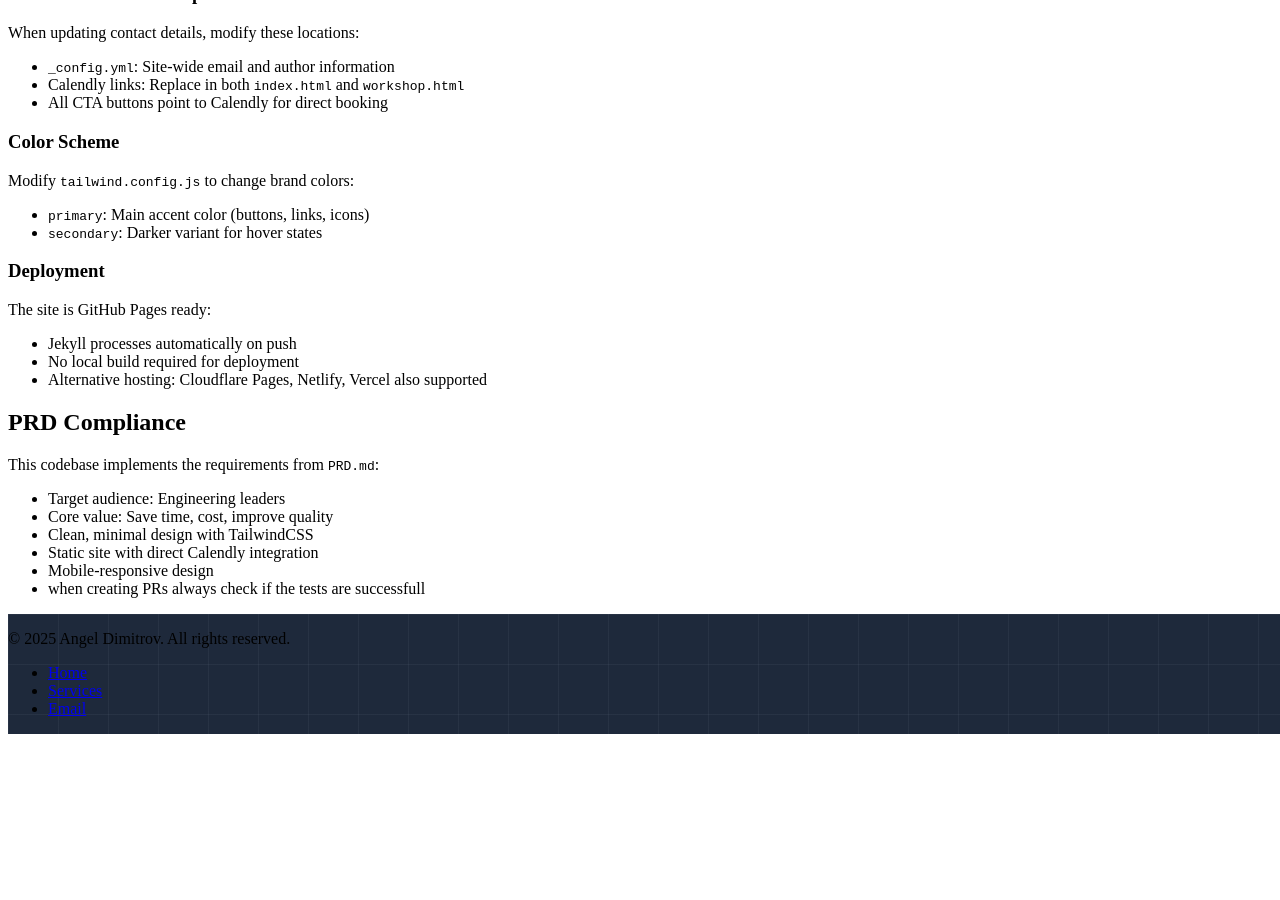
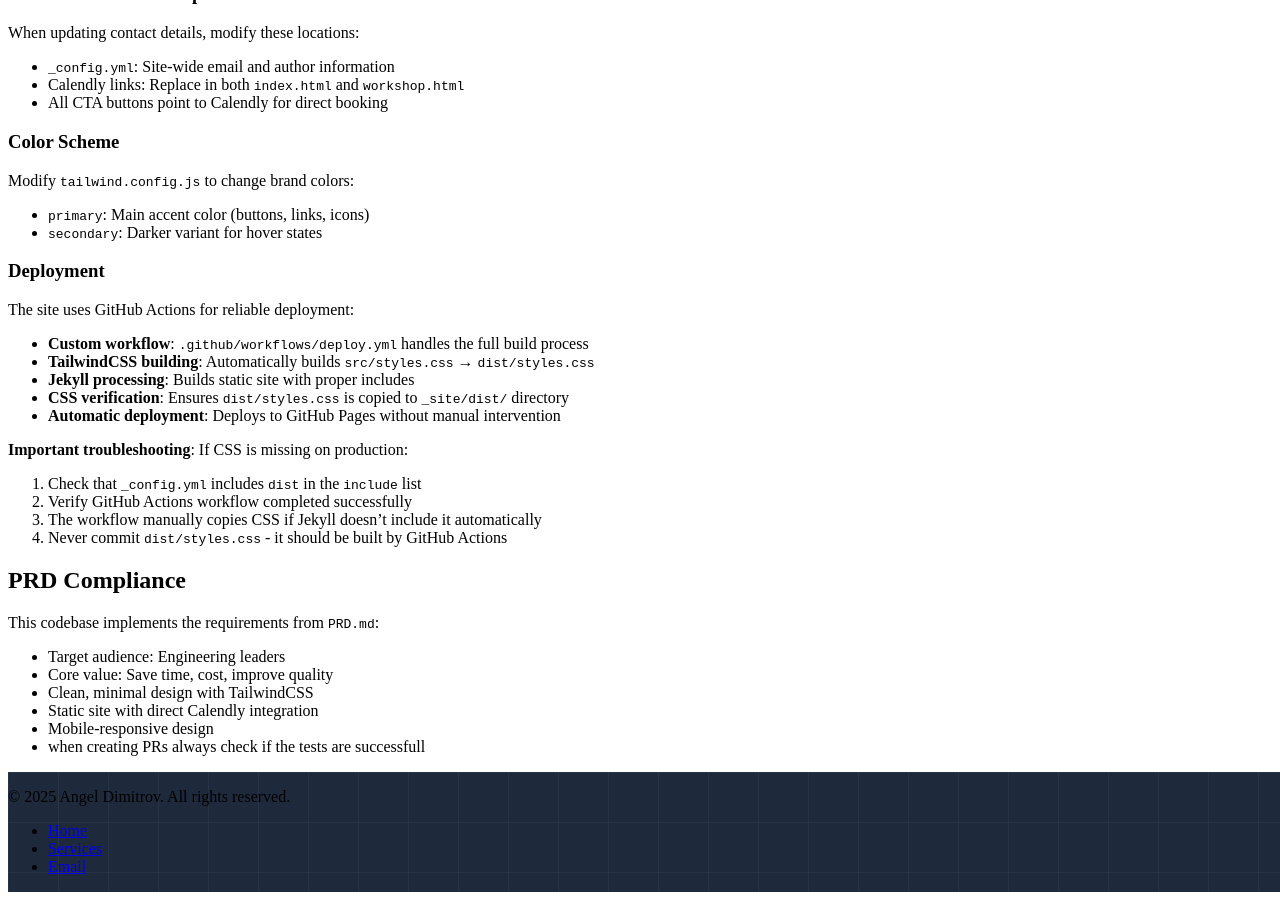
Before and after one commit to angeldimitrov/angeldimitrov.github.io, a Jekyll site: the page built from CLAUDE.md, in a window 1280 px wide and 900 px high, scrolled down 2736 px. Built offline with Jekyll 4.4.1, drawn with Linux system fonts in a browser that asks for light colours; our own code applies the rules of GitHub Pages for plain Markdown files; before the commit the page ends 3478 px from its top, so only the background shows below that.

Commit message:
Update documentation for CSS deployment solution
README.md:
- Updated GitHub Pages deployment section to explain custom workflow
- Added comprehensive troubleshooting section for CSS issues
- Documented the CSS verification process in GitHub Actions
- Added development troubleshooting tips

CLAUDE.md:
- Enhanced deployment section with technical details
- Added troubleshooting guidance for CSS deployment issues
- Documented the workflow's CSS verification step
- Clarified that dist/styles.css should not be committed

🤖 Generated with [Claude Code](https://claude.ai/code)

Co-Authored-By: Claude <noreply@anthropic.com>

```diff
--- a/CLAUDE.md
+++ b/CLAUDE.md
@@ -134,10 +134,18 @@ Modify `tailwind.config.js` to change brand colors:
 - `secondary`: Darker variant for hover states
 
 ### Deployment
-The site is GitHub Pages ready:
-- Jekyll processes automatically on push
-- No local build required for deployment
-- Alternative hosting: Cloudflare Pages, Netlify, Vercel also supported
+The site uses GitHub Actions for reliable deployment:
+- **Custom workflow**: `.github/workflows/deploy.yml` handles the full build process
+- **TailwindCSS building**: Automatically builds `src/styles.css` → `dist/styles.css`
+- **Jekyll processing**: Builds static site with proper includes
+- **CSS verification**: Ensures `dist/styles.css` is copied to `_site/dist/` directory
+- **Automatic deployment**: Deploys to GitHub Pages without manual intervention
+
+**Important troubleshooting**: If CSS is missing on production:
+1. Check that `_config.yml` includes `dist` in the `include` list
+2. Verify GitHub Actions workflow completed successfully
+3. The workflow manually copies CSS if Jekyll doesn't include it automatically
+4. Never commit `dist/styles.css` - it should be built by GitHub Actions
 
 ## PRD Compliance
 
```
Also changed, not shown: README.md.
